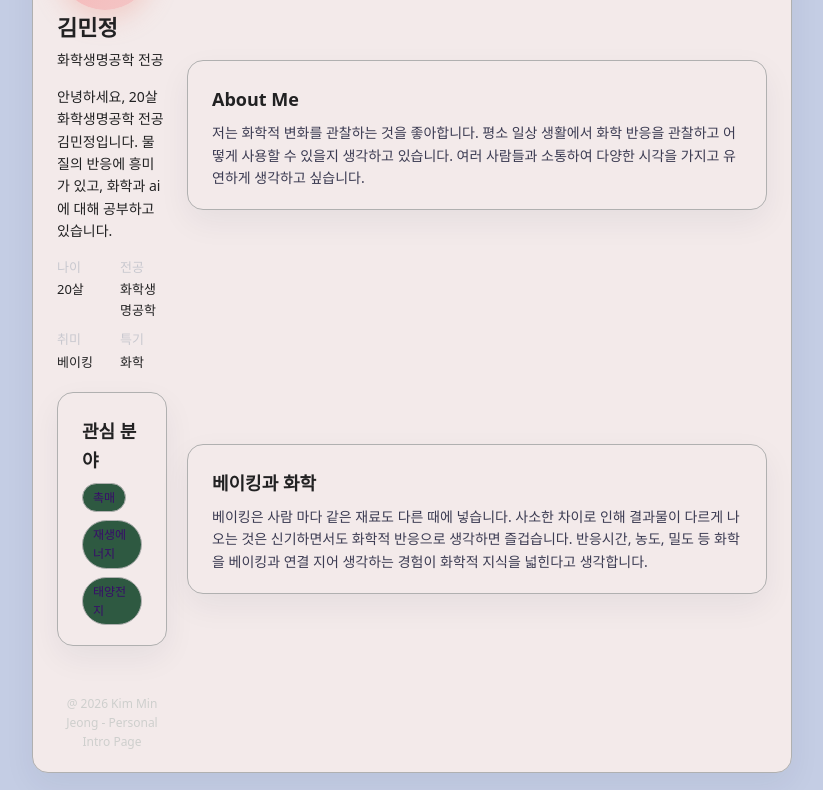
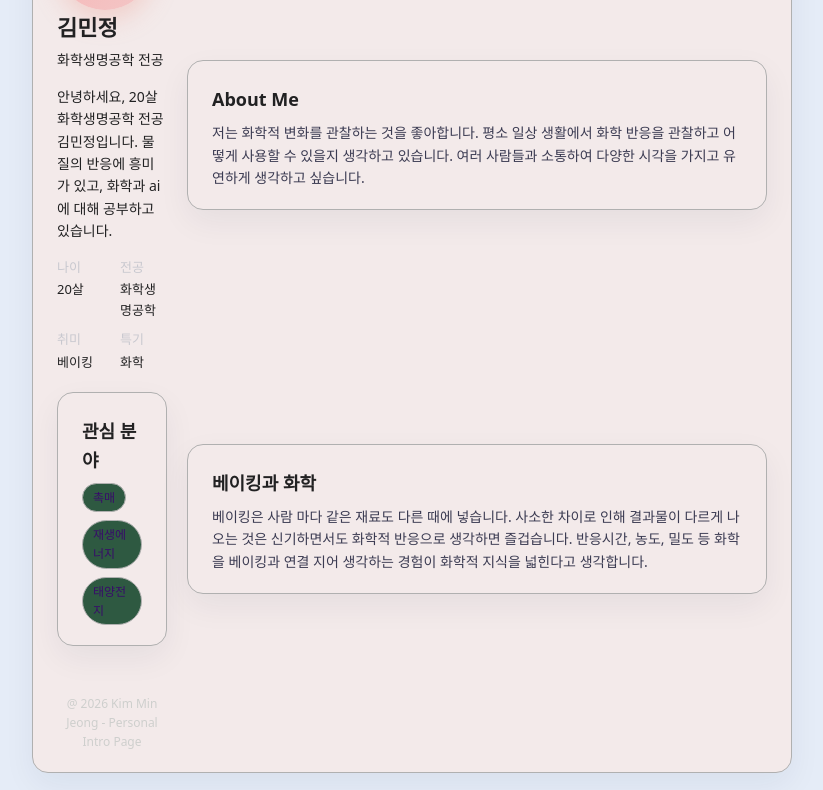
Before and after one commit to 26MJ/26MJ.github.io, a plain HTML site: page index.html in a window 1280 px wide. Shown: the part 238-1028 px from the top of the page, without its empty margins (228-1051 px from the left). Drawn offline with Linux system fonts and the light colour scheme.

Commit message:
Update style.css

```diff
--- a/style.css
+++ b/style.css
@@ -6,7 +6,7 @@
 
 body {
     font-family: system-ui, -apple-system, BlinkMacSystemFont, 'Segoe UI', Roboto, Oxygen, Ubuntu, Cantarell, 'Open Sans', 'Helvetica Neue', sans-serif;
-    background-color: #c4cde4;
+    background-color: #e5ecf7;
     color: #212122;
     line-height: 1.6;
 }
```
